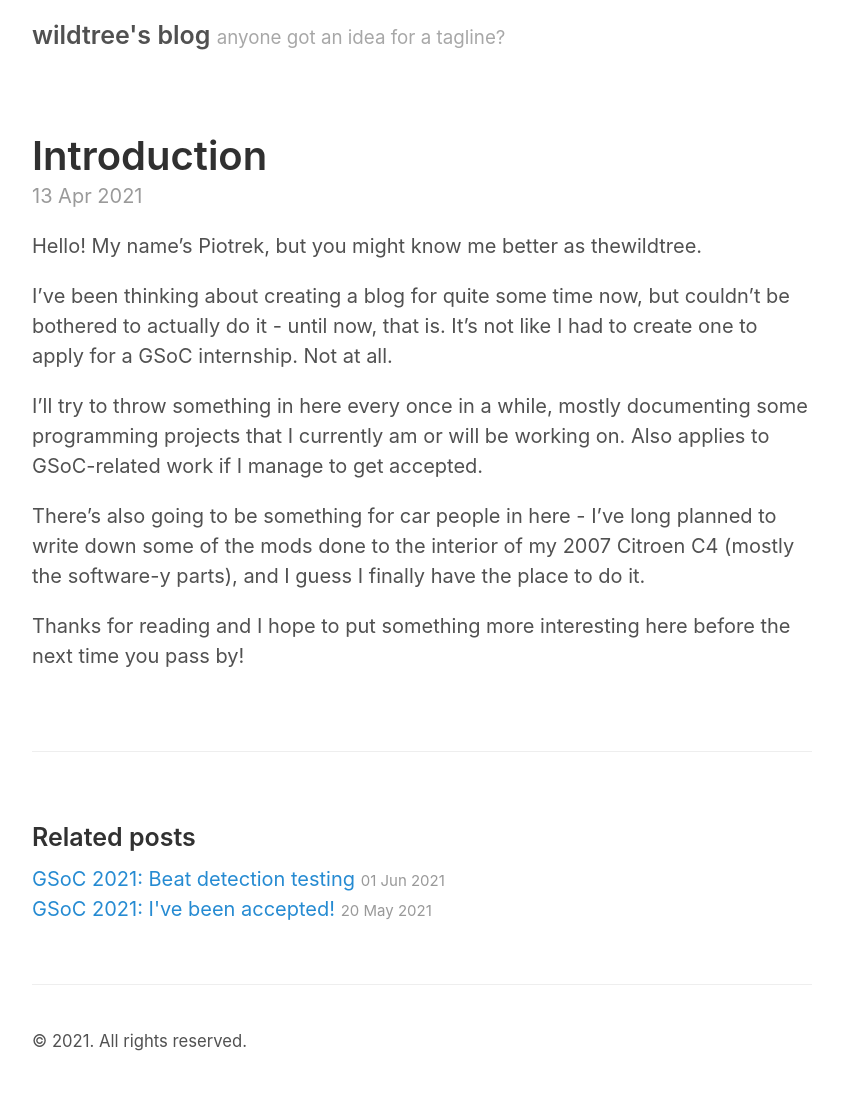
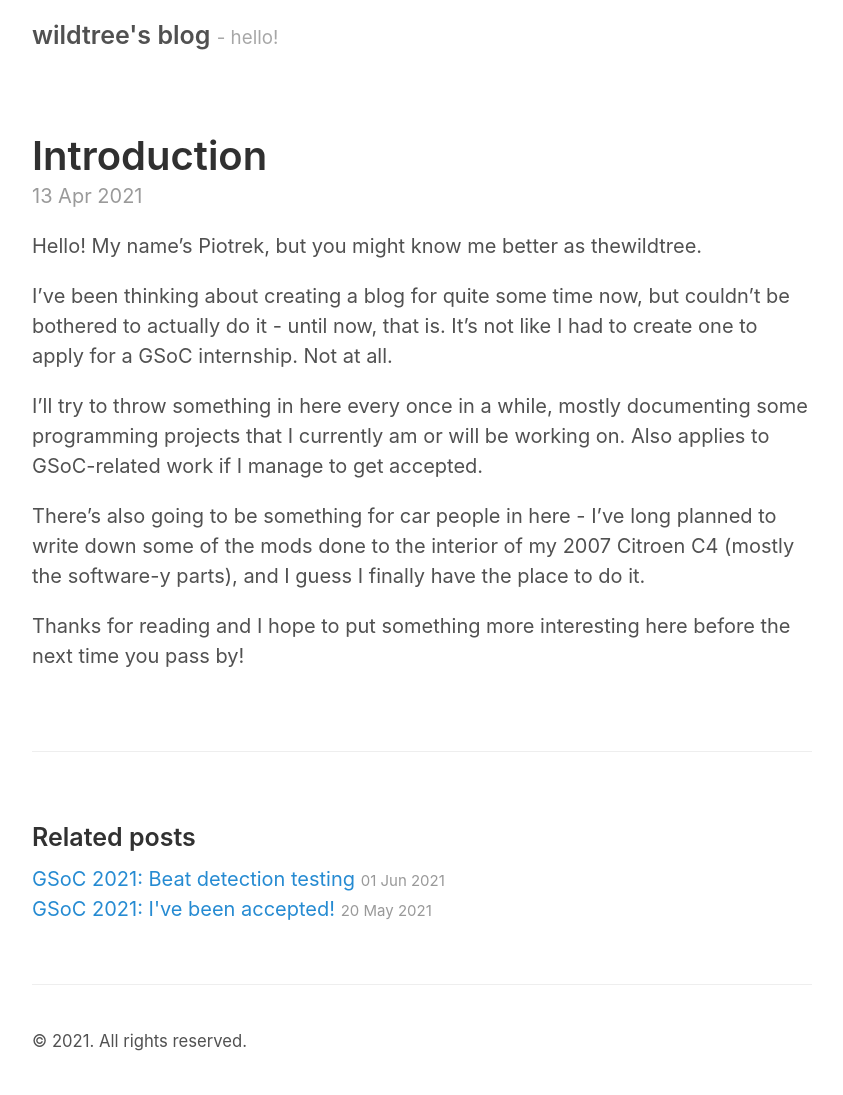
Before and after one commit to thewildtree/thewildtree.github.io, a Jekyll site: the page built from _posts/2021-04-13-introduction.md, in a window 1280 px wide. Shown: the whole page, without its empty margins (218-1061 px from the left). Built offline with Jekyll 4.4.1, drawn with Linux system fonts in a browser that asks for light colours.

Commit message:
Update config

```diff
--- a/_config.yml
+++ b/_config.yml
@@ -3,7 +3,7 @@ permalink:           pretty
 
 # Setup
 title:               wildtree's blog
-tagline:             anyone got an idea for a tagline?
+tagline:             " - hello!"
 url:                 http://thewildtree.github.io
 paginate:            5
 baseurl:             ""
```
